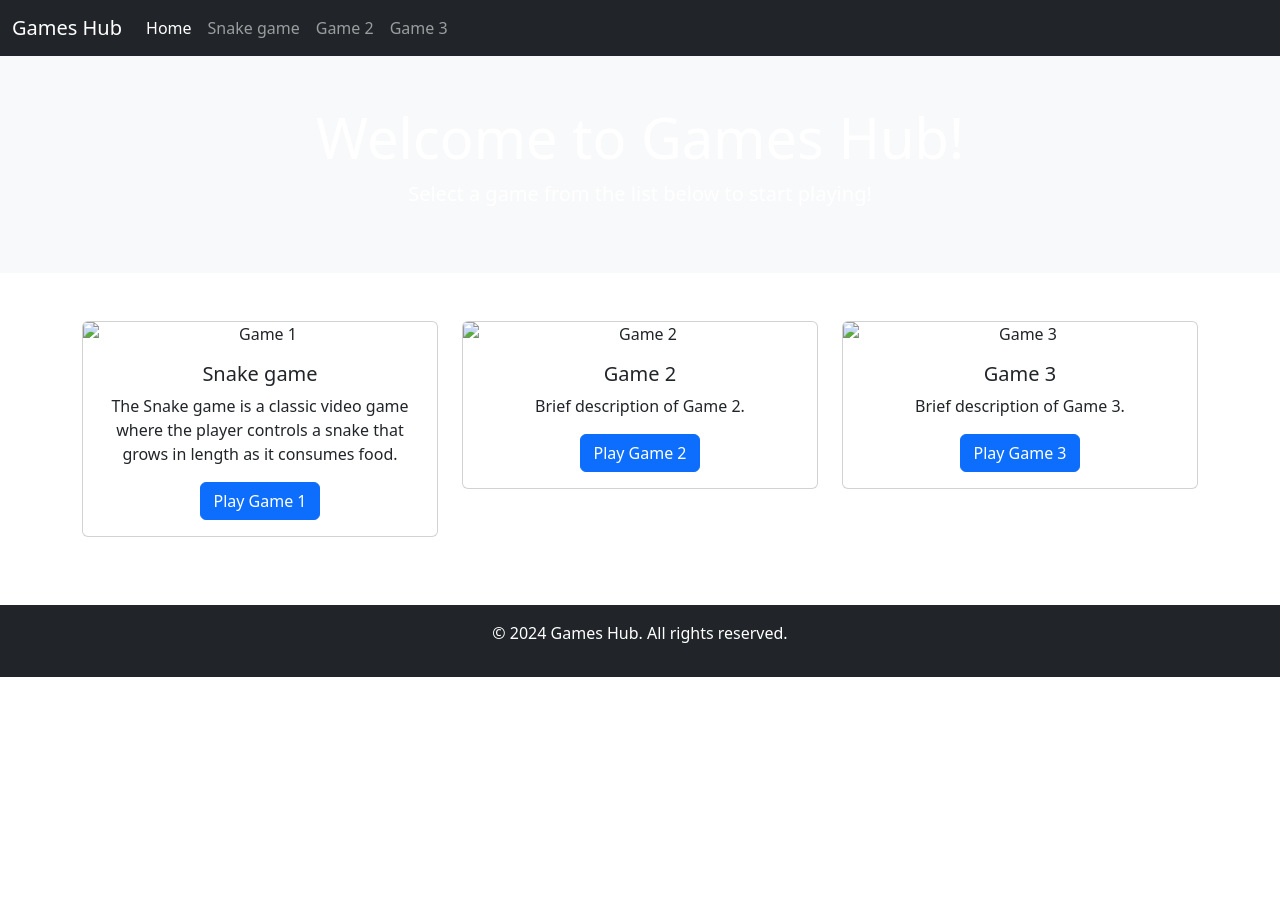
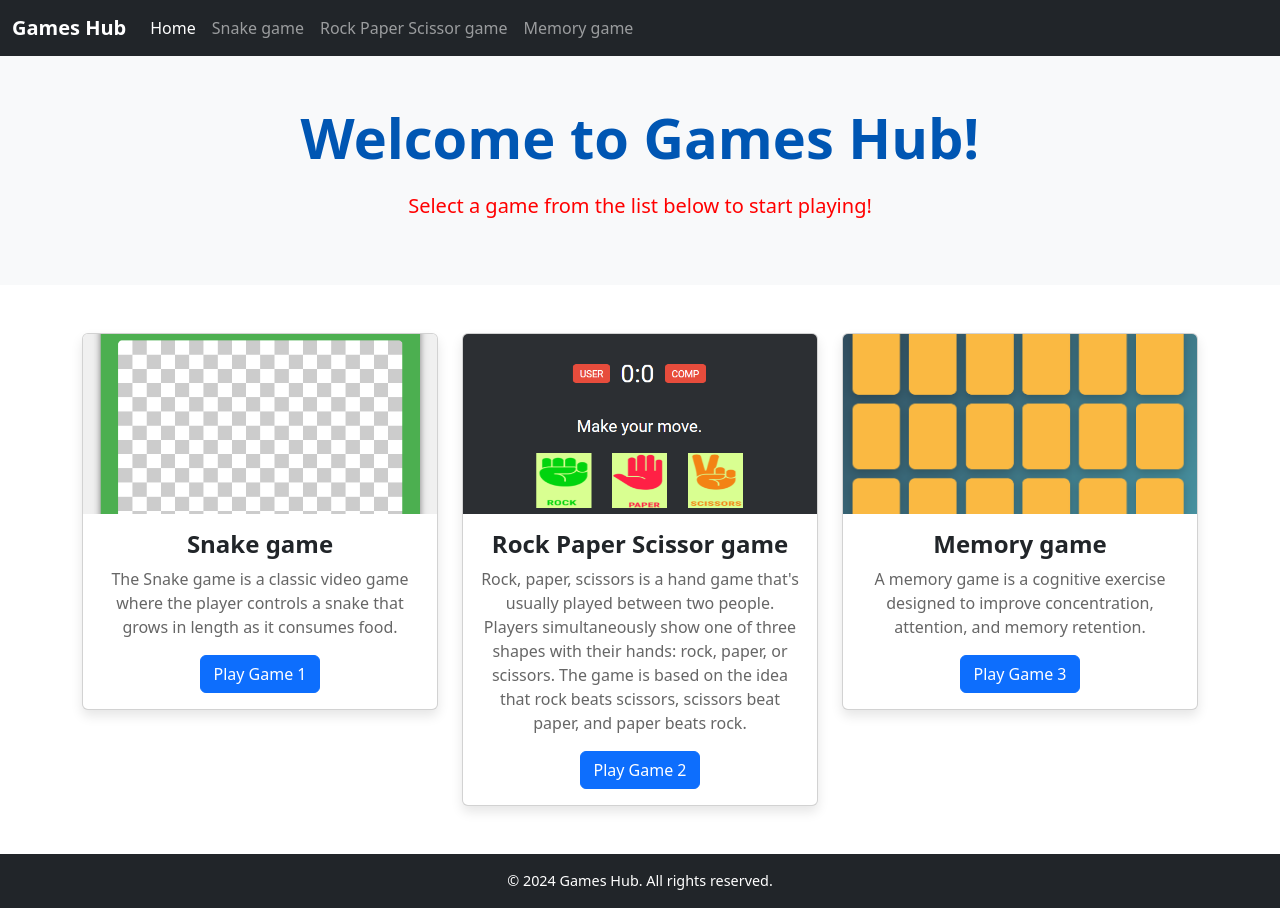
Before and after one commit to Brahamanbtp/Games-Hub, a plain HTML site: page home.html in a window 1280 px wide. Before the commit the page ends 800 px from the top, so only its background shows below. Drawn offline with nearby package versions, Linux system fonts and the light colour scheme.

Commit message:
home page updated

```diff
--- a/home.css
+++ b/home.css
@@ -1,17 +1,98 @@
+/* Global Styles */
 body {
     font-family: 'Arial', sans-serif;
+    background-color: #f8f9fa; /* Light background to contrast the dark navbar and footer */
+    color: #333; /* Global text color */
+    margin: 0;
+    padding: 0;
 }
 
+/* Navbar Customization */
+.navbar-brand {
+    font-size: 1.5rem;
+    font-weight: bold;
+}
+
+/* Hero Section */
 .hero-section {
     background-image: url('background.jpg');
     background-size: cover;
+    background-position: center;
     color: white;
+    padding: 60px 0;
+    text-align: center;
+}
+.hero-section h1 {
+    font-size: 3.5rem;
+    font-weight: bold;
+    margin-bottom: 20px;
+    color: #0056b3;
+}
+.hero-section p {
+    font-size: 1.25rem;
+    color: red;
 }
 
-.game-card {
-    margin-bottom: 20px;
+/* Games List Section */
+.games-list {
+    padding: 50px 0;
+}
+.card {
+    border: none;
+    border-radius: 10px;
+    box-shadow: 0 6px 12px rgba(0, 0, 0, 0.1);
+    transition: transform 0.3s ease, box-shadow 0.3s ease;
+
+}
+.card:hover {
+    transform: translateY(-10px);
+    box-shadow: 0 8px 16px rgba(0, 0, 0, 0.2);
+}
+.card-img-top {
+    height: 180px;
+    object-fit: cover;
+    border-top-left-radius: 10px;
+    border-top-right-radius: 10px;
+    width: 100%;
+}
+.card-title {
+    font-size: 1.5rem;
+    font-weight: bold;
+}
+.card-text {
+    font-size: 1rem;
+    color: #666;
+}
+.btn-primary {
+    background-color: #007bff;
+    border-color: #007bff;
+    transition: background-color 0.3s ease, border-color 0.3s ease;
+}
+.btn-primary:hover {
+    background-color: #0056b3;
+    border-color: #0056b3;
 }
 
+/* Footer */
 footer {
     background-color: #343a40;
+    color: white;
+    padding: 20px 0;
 }
+footer p {
+    margin: 0;
+    font-size: 0.9rem;
+}
+
+/* Responsive Design */
+@media (max-width: 768px) {
+    .hero-section h1 {
+        font-size: 2.5rem;
+    }
+    .hero-section p {
+        font-size: 1rem;
+    }
+    .card {
+        margin-bottom: 30px;
+    }
+}
--- a/home.html
+++ b/home.html
@@ -23,13 +23,13 @@
                         </li>
                         <!-- Add links to the different game pages here -->
                         <li class="nav-item">
-                            <a class="nav-link" href="game1.html">Snake game</a>
+                            <a class="nav-link" href="snake game/index.html">Snake game</a>
                         </li>
                         <li class="nav-item">
-                            <a class="nav-link" href="game2.html">Game 2</a>
+                            <a class="nav-link" href="rock-paper-scissor game/index.html">Rock Paper Scissor game</a>
                         </li>
                         <li class="nav-item">
-                            <a class="nav-link" href="game3.html">Game 3</a>
+                            <a class="nav-link" href="memory game/index.html">Memory game</a>
                         </li>
                     </ul>
                 </div>
@@ -50,33 +50,33 @@
                 <!-- Game 1 -->
                 <div class="col-md-4">
                     <div class="card game-card">
-                        <img src="game1_thumbnail.jpg" class="card-img-top" alt="Game 1">
+                        <img src="image.png" class="card-img-top" alt="Game 1">
                         <div class="card-body">
                             <h5 class="card-title">Snake game</h5>
                             <p class="card-text">The Snake game is a classic video game where the player controls a snake that grows in length as it consumes food. </p>
-                            <a href="index.html" class="btn btn-primary">Play Game 1</a>
+                            <a href="snake game/index.html" class="btn btn-primary">Play Game 1</a>
                         </div>
                     </div>
                 </div>
                 <!-- Game 2 -->
                 <div class="col-md-4">
                     <div class="card game-card">
-                        <img src="game2_thumbnail.jpg" class="card-img-top" alt="Game 2">
+                        <img src="image2.png" class="card-img-top" alt="Game 2">
                         <div class="card-body">
-                            <h5 class="card-title">Game 2</h5>
-                            <p class="card-text">Brief description of Game 2.</p>
-                            <a href="game2.html" class="btn btn-primary">Play Game 2</a>
+                            <h5 class="card-title">Rock Paper Scissor game</h5>
+                            <p class="card-text">Rock, paper, scissors is a hand game that's usually played between two people. Players simultaneously show one of three shapes with their hands: rock, paper, or scissors. The game is based on the idea that rock beats scissors, scissors beat paper, and paper beats rock. </p>
+                            <a href="rock-paper-scissor game/index.html" class="btn btn-primary">Play Game 2</a>
                         </div>
                     </div>
                 </div>
                 <!-- Game 3 -->
                 <div class="col-md-4">
                     <div class="card game-card">
-                        <img src="game3_thumbnail.jpg" class="card-img-top" alt="Game 3">
+                        <img src="image3.png" class="card-img-top" alt="Game 3">
                         <div class="card-body">
-                            <h5 class="card-title">Game 3</h5>
-                            <p class="card-text">Brief description of Game 3.</p>
-                            <a href="game3.html" class="btn btn-primary">Play Game 3</a>
+                            <h5 class="card-title">Memory game</h5>
+                            <p class="card-text">A memory game is a cognitive exercise designed to improve concentration, attention, and memory retention. </p>
+                            <a href="memory game/index.html" class="btn btn-primary">Play Game 3</a>
                         </div>
                     </div>
                 </div>
```
Also changed, not shown: image.png (added), image2.png (added), image3.png (added).
